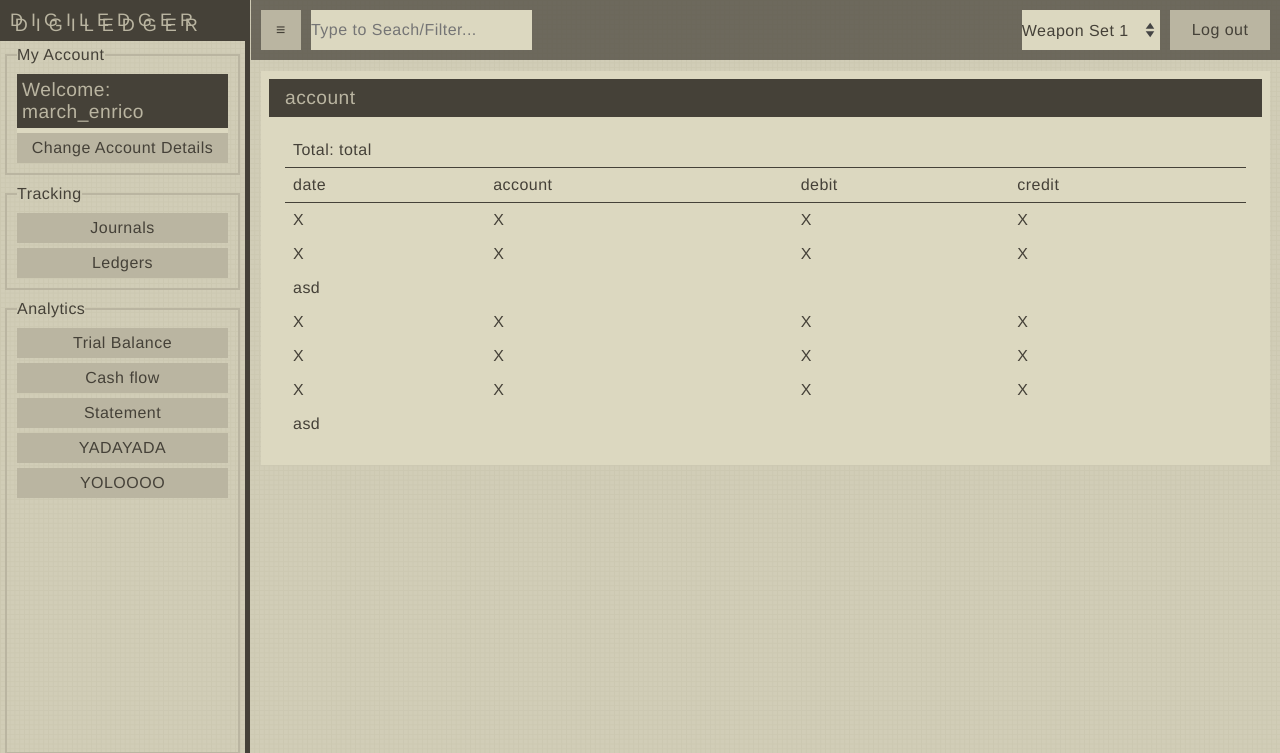
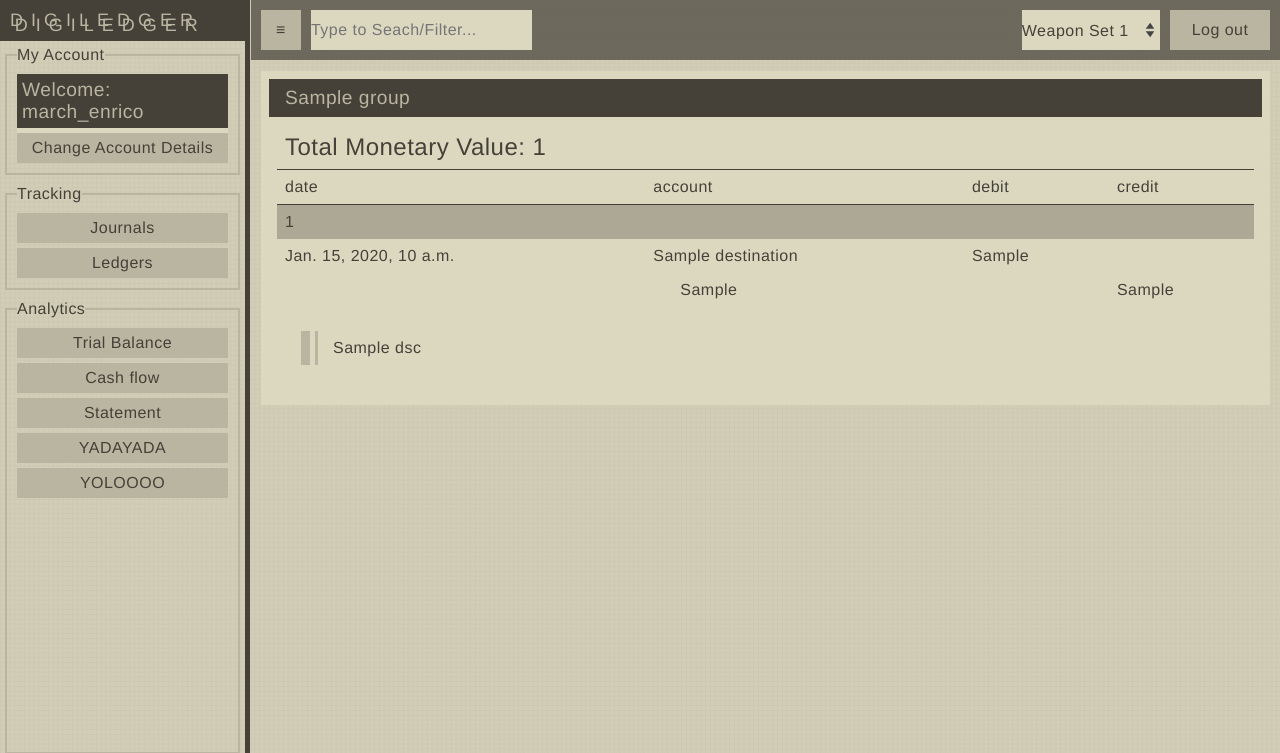
Before and after one commit to Kenneth10112/sad_stuff, a Django app: template digiledger/templates/digiledger/Dashboard.html in a window 1280 px wide. Shown: the top 753 px of the page. Run offline with Django 5.2, Linux system fonts and the light colour scheme; data comes from the database, SQL or seed files in the repository; tables that the repository leaves empty hold one stand-in row (values such as "Sample post"); the template is opened without the code that fills it: values that come from a table or form of the project are taken from there, most other values are stand-ins (such as "Sample title", 1, 10 or a date in 2020).

Commit message:
Dashboard populate implementation

```diff
--- a/digiledger/static/digiledger/Dashboard.css
+++ b/digiledger/static/digiledger/Dashboard.css
@@ -27,6 +27,13 @@ body {
 /* ========================== */
 .sb_nav_genButton, .sb_nav_statButton, .sb_nav_myAccountButton, #sb_newEntry {
     height: 30px;
+}
+
+.mc_txnGrp_JournalObject > table {
+    margin: 0px;
+    padding: 0px;
+} .JournalObject_refID {
+    background-color: #45413852;
 }
 
 .mc_txnGrp_LedgerObject_tTableContainer {
@@ -129,6 +136,8 @@ body {
 
 } #MC_subCon_Journals > * {
     margin: 0;
+} #journalObj_totalMonVal {
+    font-size: x-large;
 } #MC_subCon_Ledgers {
     display: grid;
     grid-template-columns: repeat(auto-fill, minmax(500px, 1fr));
--- a/digiledger/templates/digiledger/Dashboard.html
+++ b/digiledger/templates/digiledger/Dashboard.html
@@ -1,4 +1,5 @@
 {% load static %}
+{% load humanize %}
 
 <!DOCTYPE html>
 <html lang="en">
@@ -60,12 +61,13 @@
     </header>
     <main id="MAINCONTENT">
         <div class="MC_subCon" id="MC_subCon_Journals">
+          {% for group in GroupedDestination_txn %}
           <figure class="mc_txnGrp_JournalObject">
-            <figcaption>{{"account"}}</figcaption>
+            <figcaption>{{group.account_name}}</figcaption>
             <table>
               <thead>
                 <tr>
-                  <th colspan="4">Total: {{"total"}}</th>
+                  <th colspan="4" id="journalObj_totalMonVal">Total Monetary Value: {{ group.totalMonVal|intcomma }}</th>
                 </tr>
                 <tr>
                   <th>date</th>
@@ -74,48 +76,40 @@
                   <th>credit</th>
                 </tr>
               </thead>
+              {% for txn in group.txns_w_src %}
               <tbody>
-                <tr>
-                  <td>X</td>
-                  <td>X</td>
-                  <td>X</td>
-                  <td>X</td>
+                <tr class="JournalObject_refID">
+                  <td colspan="4">{{ txn.ref_id }}</td>
                 </tr>
                 <tr>
-                  <td>X</td>
-                  <td>X</td>
-                  <td>X</td>
-                  <td>X</td>
+                  <td>{{ txn.ent_date }}</td>
+                  <td>{{ txn.destination }}</td>
+                  <td>{{ txn.mon_val }}</td>
+                  <td></td>
                 </tr>
+                {% for src in txn.sources %}
                 <tr>
-                  <td colspan="4">{{"asd"}}</td>
+                  <td></td>
+                  <td style="padding-left: 35px;">{{ src.src_account }}</td>
+                  <td></td>
+                  <td>{{ src.mon_val }}</td>
+                </tr>
+                {% endfor %}
+                <tr>
+                  <td colspan="4"><blockquote>{{ txn.dsc }}</blockquote></td>
                 </tr>
               </tbody>
-                <tbody>
-                  <tr>
-                    <td>X</td>
-                    <td>X</td>
-                    <td>X</td>
-                    <td>X</td>
-                  </tr>
-                  <tr>
-                    <td>X</td>
-                    <td>X</td>
-                    <td>X</td>
-                    <td>X</td>
-                  </tr>
-                  <tr>
-                      <td>X</td>
-                      <td>X</td>
-                      <td>X</td>
-                      <td>X</td>
-                    </tr>
-                  <tr>
-                    <td colspan="4">{{"asd"}}</td>
-                  </tr>
-              </tbody>
+              {% empty %}
+              {% endfor %}
+
             </table>
           </figure>
+          {% empty %}
+          <figure class="noData">
+            <figcaption>NO DATA FOUND</figcaption>
+            <h2>The system Currently doesn't have any transaction</h2>
+          </figure>
+          {% endfor %}
         </div>
         <div class="MC_subCon" id="MC_subCon_Ledgers">
           <figure class="mc_txnGrp_LedgerObject">
--- a/digiledger/views.py
+++ b/digiledger/views.py
@@ -49,7 +49,7 @@ def dashboard(request):
     context = {
         'CurrentUser': current_user,
         'Sections': Section.objects.all(),
-        'Transactions': get_transactions(),
+        'GroupedDestination_txn': group_transactions_by_destination(),
     }
 
     return render(request, 'digiledger/Dashboard.html', context=context)
--- a/mysite/settings.py
+++ b/mysite/settings.py
@@ -43,6 +43,7 @@ INSTALLED_APPS = [
     'django.contrib.sessions',
     'django.contrib.messages',
     'django.contrib.staticfiles',
+    'django.contrib.humanize',
 ]
 STATIC_URL = '/static/'
 MIDDLEWARE = [
```
